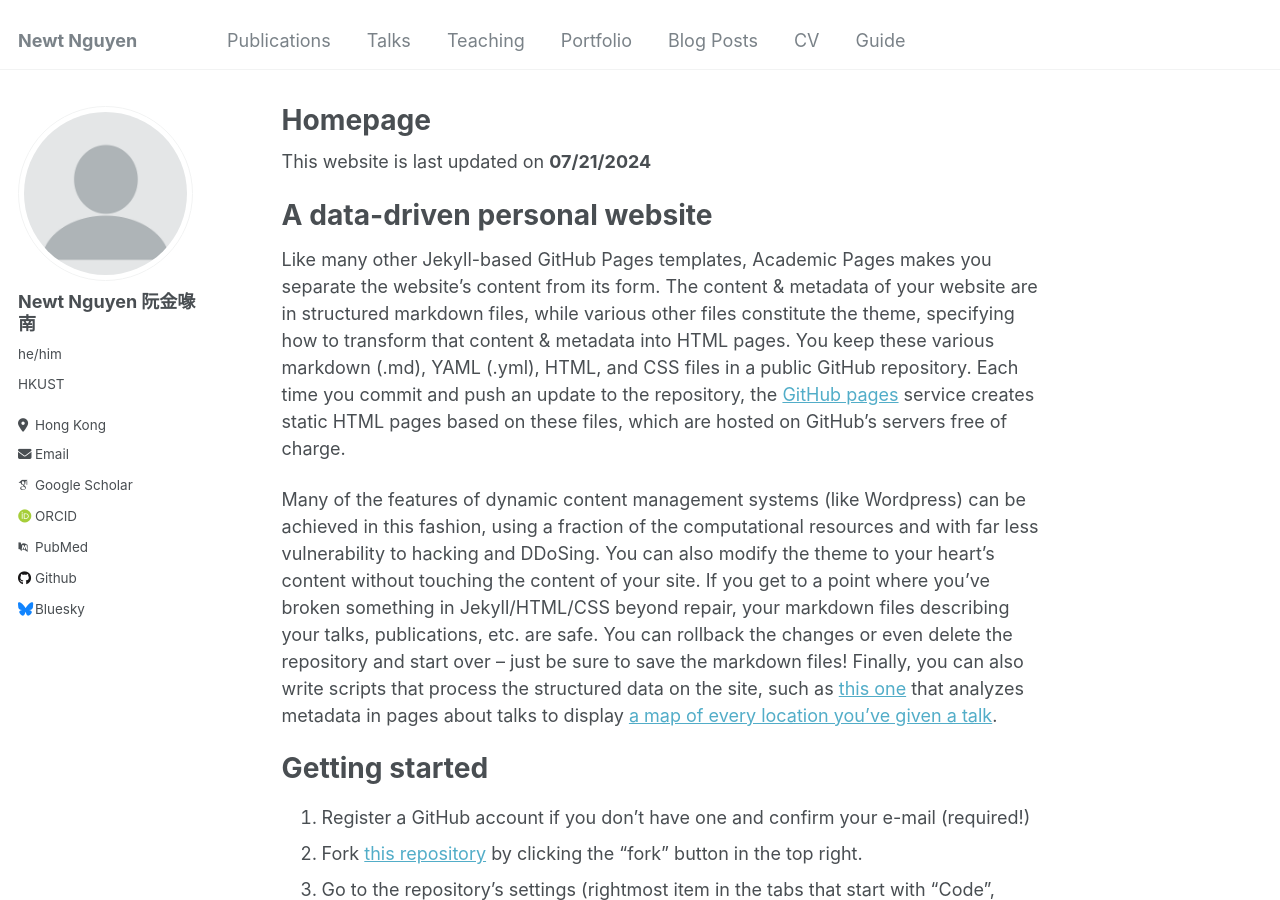
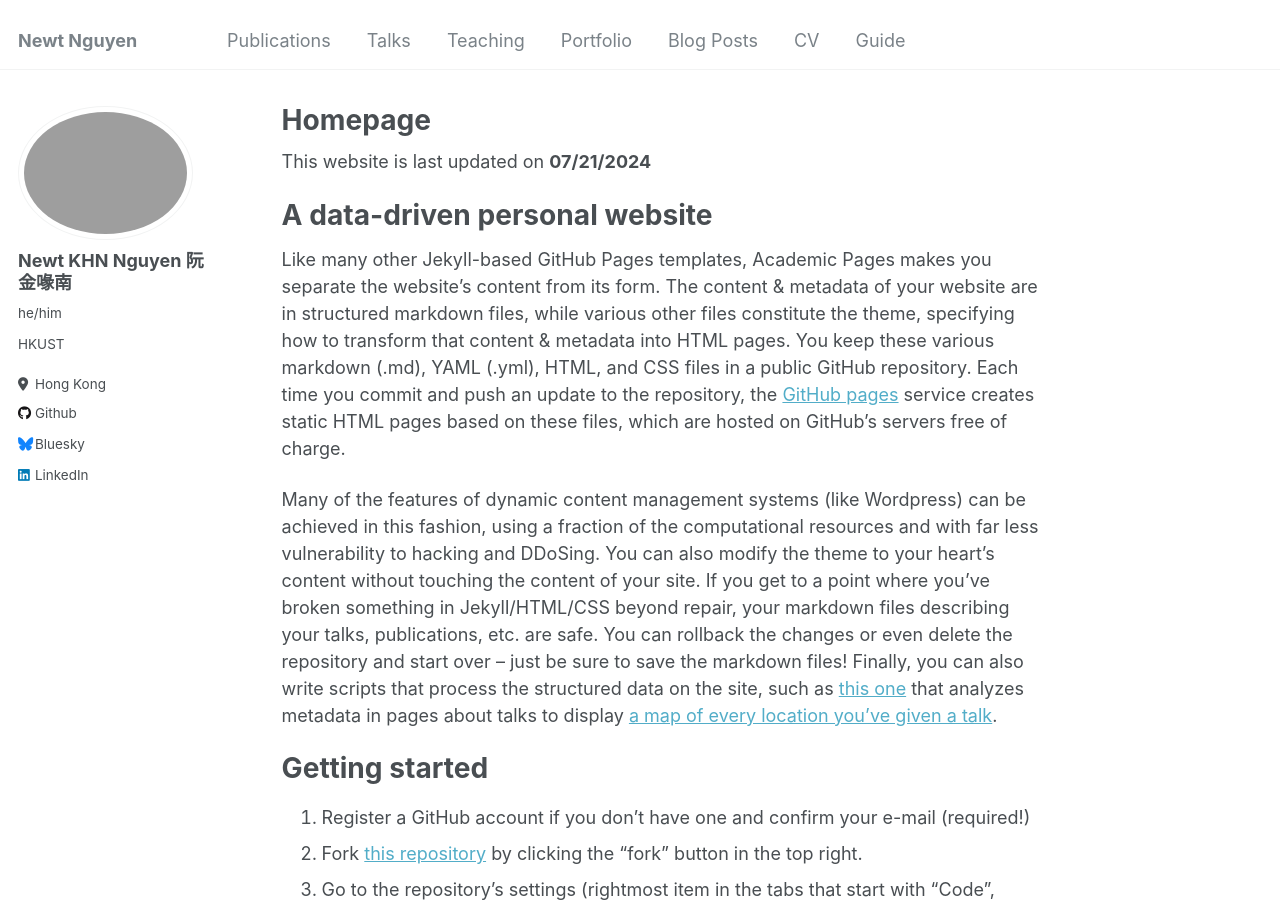
Before and after one commit to newtdes/newtdes.github.io, a Jekyll site: the page built from _pages/about.md, in a window 1280 px wide and 900 px high. Built offline with Jekyll 4.4.1, drawn with Linux system fonts in a browser that asks for light colours; some web fonts are replaced; some of the changed lines change nothing that is shown.

Commit message:
Add new details

```diff
--- a/_config.yml
+++ b/_config.yml
@@ -21,21 +21,21 @@
 #               Additional customization can be done by editing /_includes/author-profile.html
 author:
   # Biographic information
-  avatar           : "profile.png"
-  name             : "Newt Nguyen 阮金喙南"
+  avatar           : "IMG_6393.png"
+  name             : "Newt KHN Nguyen 阮金喙南"
   pronouns         : "he/him"
   bio              : "HKUST"
   location         : "Hong Kong"
   uri              : # URL
-  email            : "none@example.org"
+  email            : # URL
 
   # Academic websites
   arxiv            : # URL - Update with the correct link to your profile
-  googlescholar    : "https://scholar.google.com/citations?user=PS_CX0AAAAAJ"
+  googlescholar    : # URL
   impactstory      : # URL
-  orcid            : "http://orcid.org/yourorcidurl"
+  orcid            : # URL
   semantic         : # URL
-  pubmed           : "https://www.ncbi.nlm.nih.gov/pubmed/?term=john+snow"
+  pubmed           : # URL
   researchgate     : # URL
 
   # Repositories and software development
@@ -56,7 +56,7 @@
   keybase          : # Username
   instagram        : # Username
   lastfm           : # Username
-  linkedin         : # Username
+  linkedin         : "newt-namnguyen03"
   mastodon         : # URL
   medium           : # URL
   pinterest        : # Username
```
Also changed, not shown: 1 other file.
